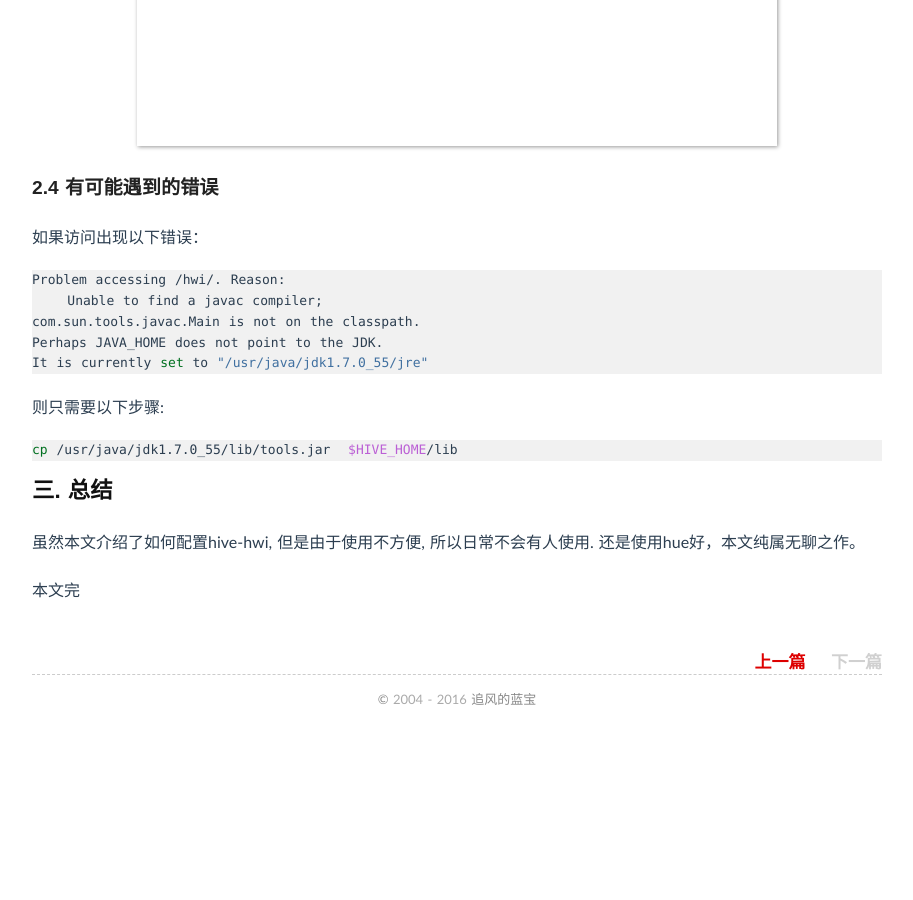
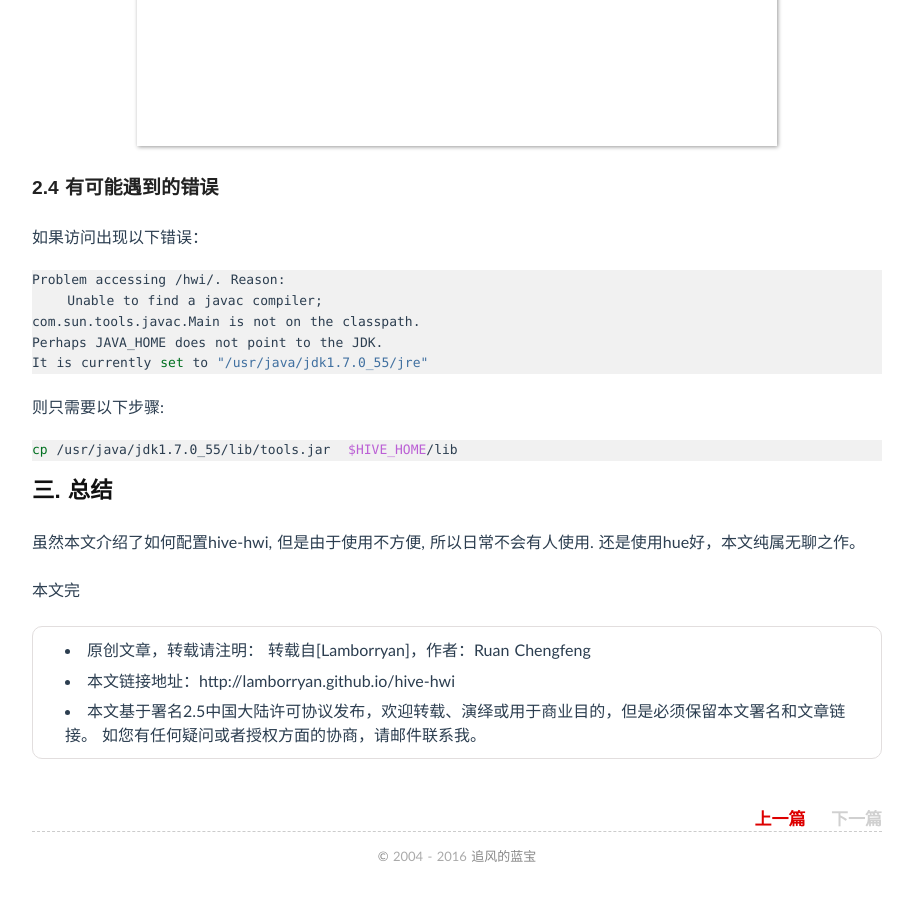
Before and after one commit to luyee/lamborryan.github.io, a Jekyll site: the page built from _posts/2016-04-05-hive-hwi.md, in a window 1280 px wide and 900 px high, scrolled down 1411 px. Shown: the whole window, without its empty margins (183-1096 px from the left). Built offline with Jekyll 4.4.1, drawn with Linux system fonts in a browser that asks for light colours; comment, search, counter and statistics services are not loaded; before the commit the page ends 2154 px from its top, so only the background shows below that.

Commit message:
no message

```diff
--- a/_posts/2016-04-05-hive-hwi.md
+++ b/_posts/2016-04-05-hive-hwi.md
@@ -78,3 +78,7 @@ cp /usr/java/jdk1.7.0_55/lib/tools.jar  $HIVE_HOME/lib
 虽然本文介绍了如何配置hive-hwi, 但是由于使用不方便, 所以日常不会有人使用. 还是使用hue好，本文纯属无聊之作。
 
 本文完
+
+* 原创文章，转载请注明： 转载自[Lamborryan]<lamborryan.github.io>，作者：Ruan Chengfeng
+* 本文链接地址：http://lamborryan.github.io/hive-hwi
+* 本文基于署名2.5中国大陆许可协议发布，欢迎转载、演绎或用于商业目的，但是必须保留本文署名和文章链接。 如您有任何疑问或者授权方面的协商，请邮件联系我。
```
